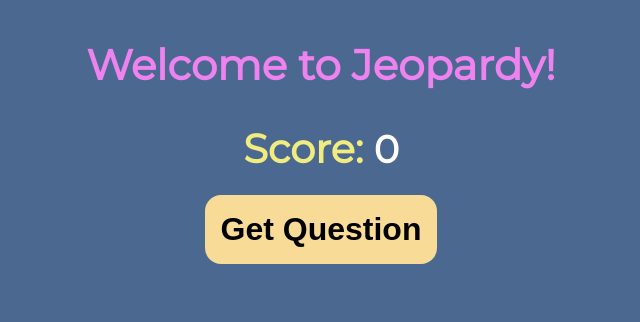
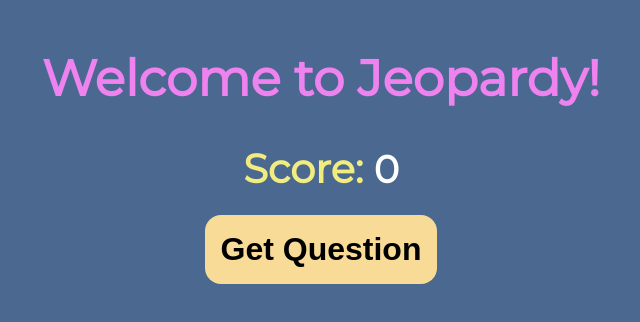
Before and after one commit to fhoward123/my-jeopardy, a website: page public/index.html in a window 1280 px wide. Shown: the whole page, without its empty margins (319-959 px from the left). Drawn offline with nearby package versions, Linux system fonts and the light colour scheme.

Commit message:
Increase font of title

```diff
--- a/public/css/main.css
+++ b/public/css/main.css
@@ -48,7 +48,7 @@
     transition: 0s
 }
 h1 {
-    font-size: 42px;
+    font-size: 50px;
     /* font-size: 32px; */
     line-height: 1.8em;
     color: violet;
```
